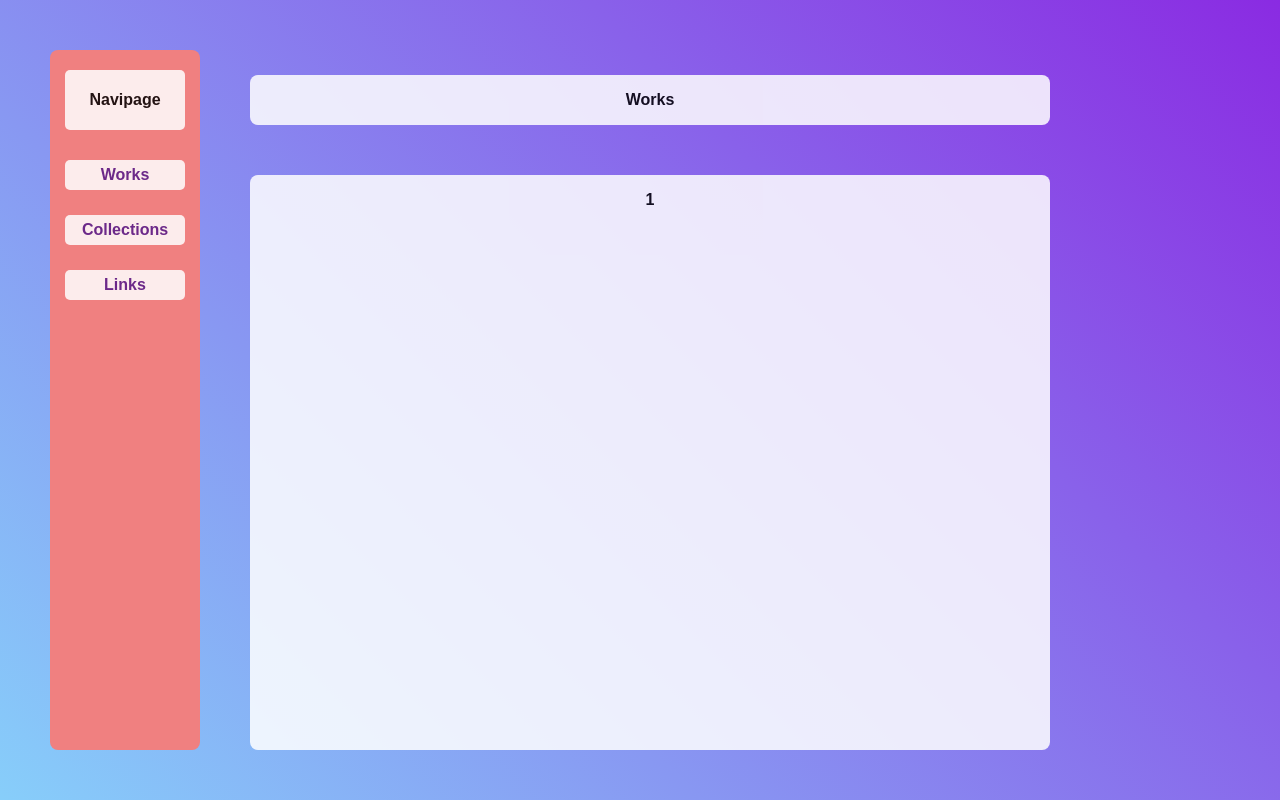
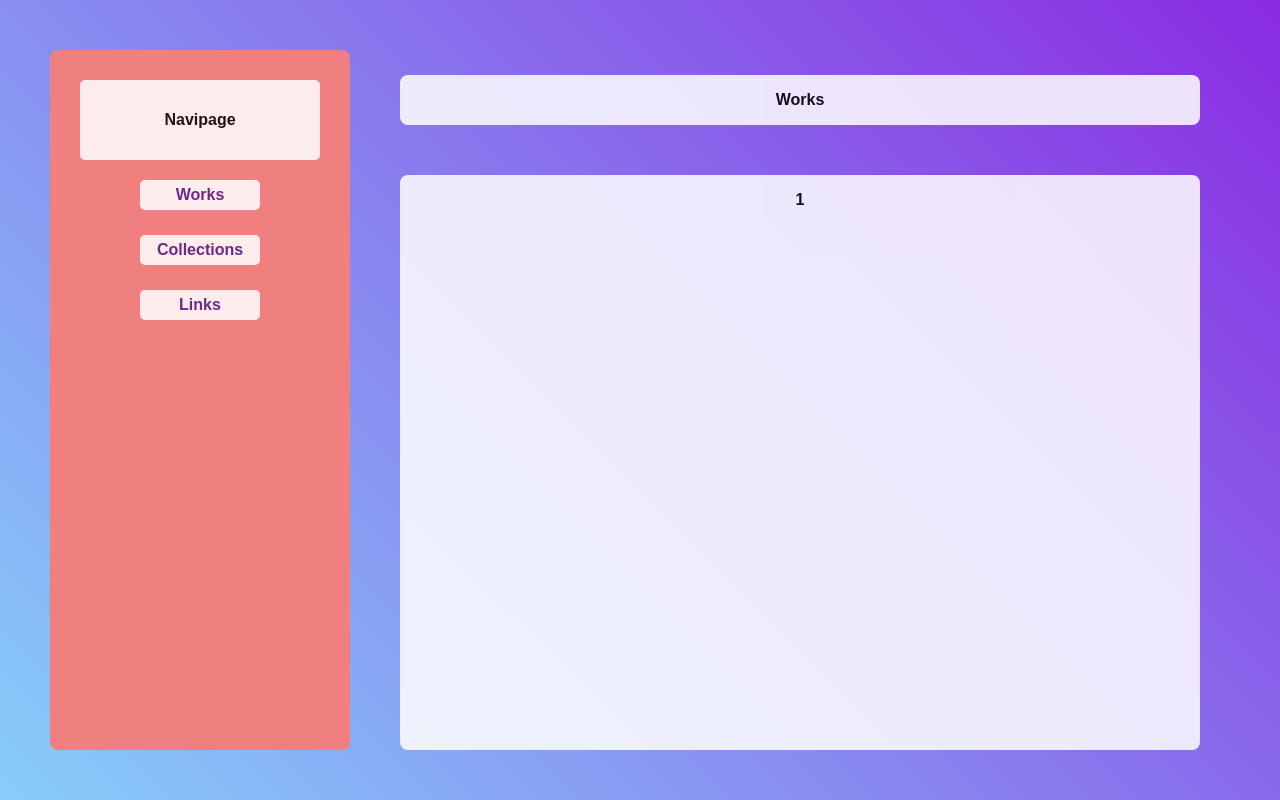
Before and after one commit to Asucanyh-cn/HTML5, a plain HTML site: page index.html in a window 1280 px wide. Drawn offline with Linux system fonts and the light colour scheme.

Commit message:
20221018

```diff
--- a/styles/navipage.css
+++ b/styles/navipage.css
@@ -20,7 +20,7 @@ aside{
     /* border: 5px solid; */
     background: #F08080;
     border-radius: 8px;
-    width: 150px;
+    width: 300px;
     height: 700px;
     margin: 50px;
     /* position: fixed;
@@ -28,7 +28,7 @@ aside{
     left: 15%; */
 
     text-align: center;
-    line-height: 60px;
+    line-height: 80px;
     font-weight: bold;
 }
 .aside-title{
@@ -38,10 +38,10 @@ aside{
 
     border-radius: 5px;
     position: relative;
-    width: 120px;
-    height: 60px;
+    width: 240px;
+    height: 80px;
     margin: 0 auto;
-    top:20px;
+    top: 30px;
 }
 .aside-list{
     list-style: none;
```
